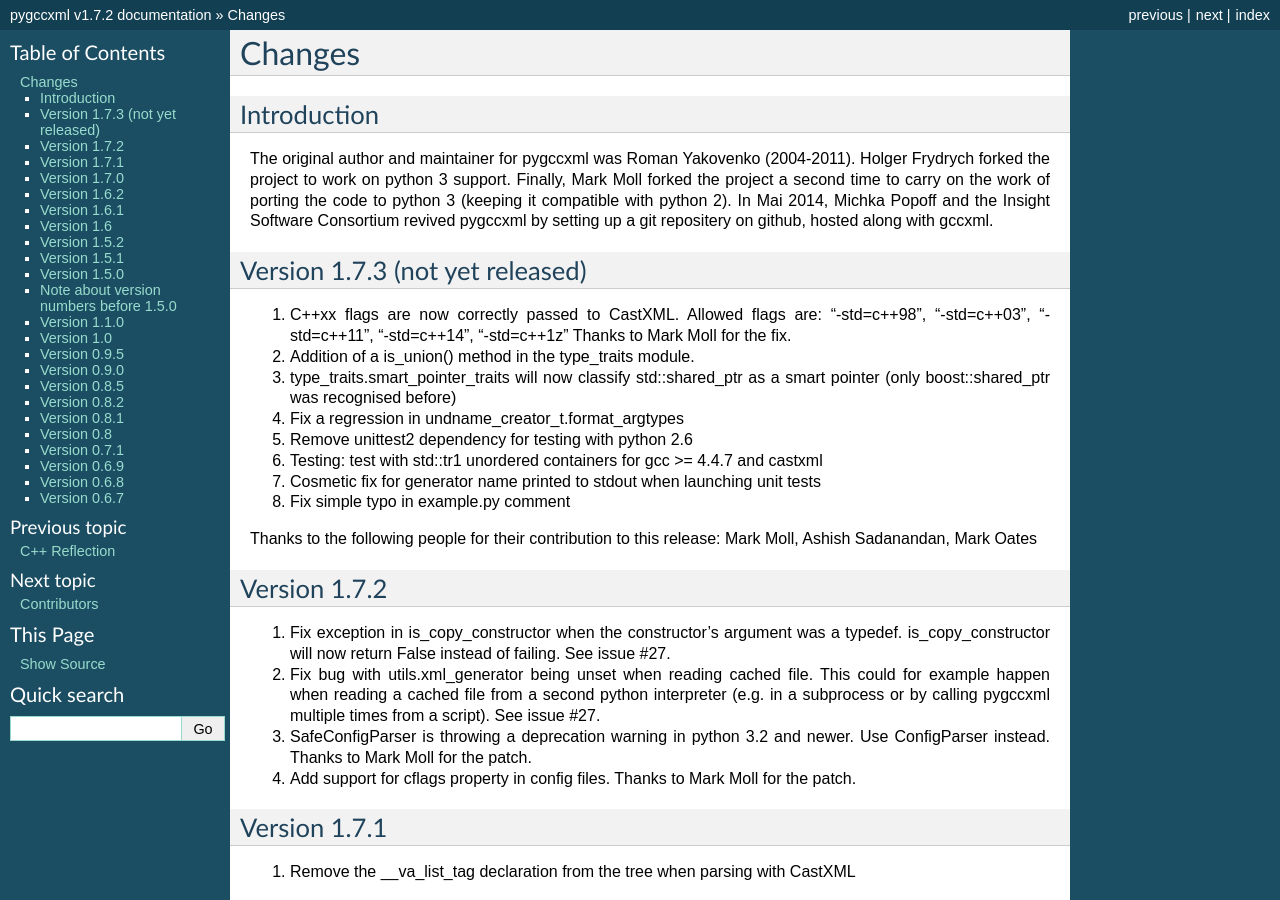
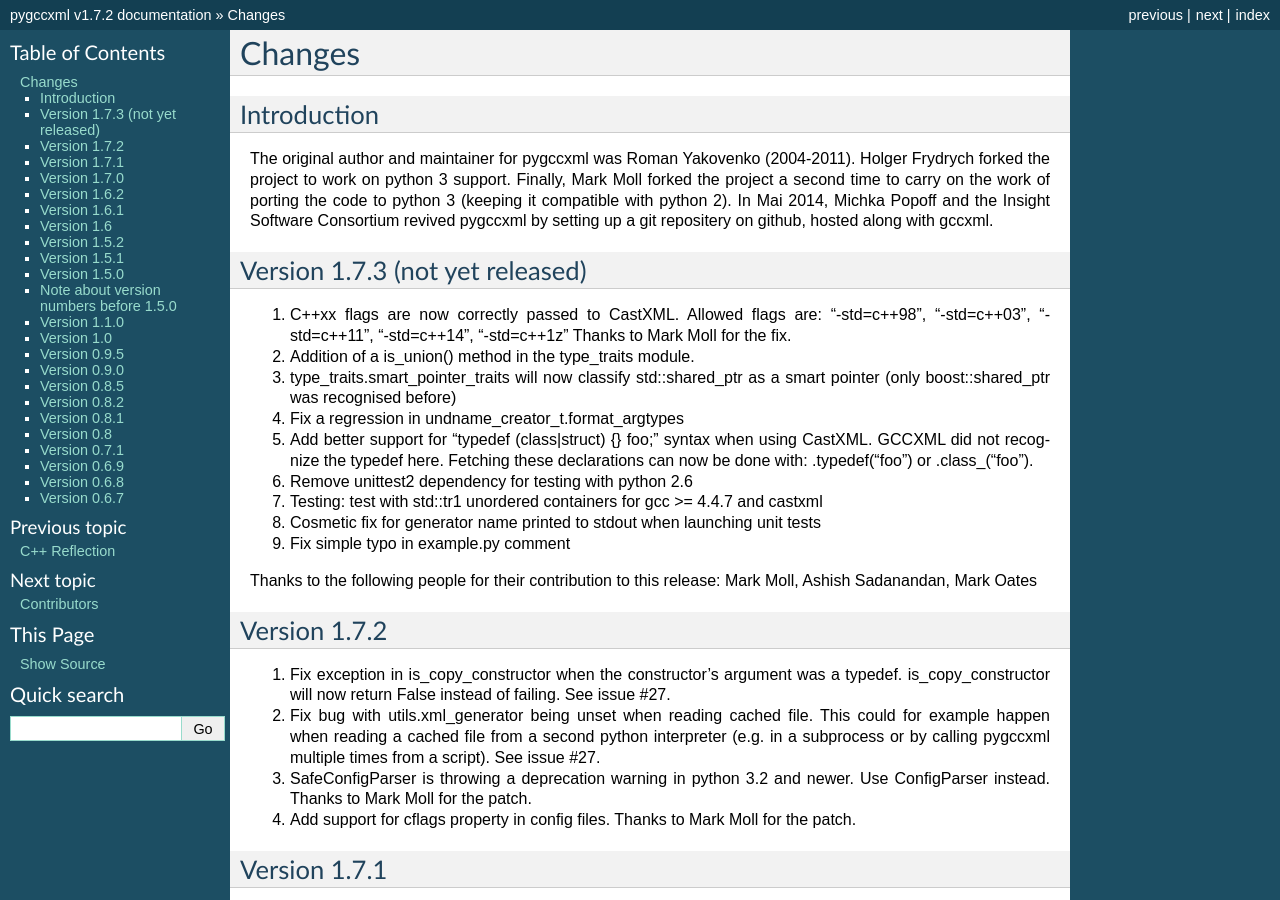
Before and after one commit to CastXML/pygccxml, a Sphinx documentation site: the page built from docs/history.rst, in a window 1280 px wide and 900 px high. Built offline with Sphinx 7.4.7, drawn with Linux system fonts in a browser that asks for light colours.

Commit message:
Document changes for typedef (class | struct) when using CastXML

```diff
--- a/docs/history.rst
+++ b/docs/history.rst
@@ -25,13 +25,17 @@
 
 4. Fix a regression in undname_creator_t.format_argtypes
 
-5. Remove unittest2 dependency for testing with python 2.6
+5. Add better support for "typedef (class|struct) {} foo;" syntax when using
+   CastXML. GCCXML did not recognize the typedef here. Fetching these
+   declarations can now be done with: .typedef("foo") or .class_("foo").
 
-6. Testing: test with std::tr1 unordered containers for gcc >= 4.4.7 and castxml
+6. Remove unittest2 dependency for testing with python 2.6
 
-7. Cosmetic fix for generator name printed to stdout when launching unit tests
+7. Testing: test with std::tr1 unordered containers for gcc >= 4.4.7 and castxml
 
-8. Fix simple typo in example.py comment
+8. Cosmetic fix for generator name printed to stdout when launching unit tests
+
+9. Fix simple typo in example.py comment
 
 Thanks to the following people for their contribution to this release:
 Mark Moll, Ashish Sadanandan, Mark Oates
```
